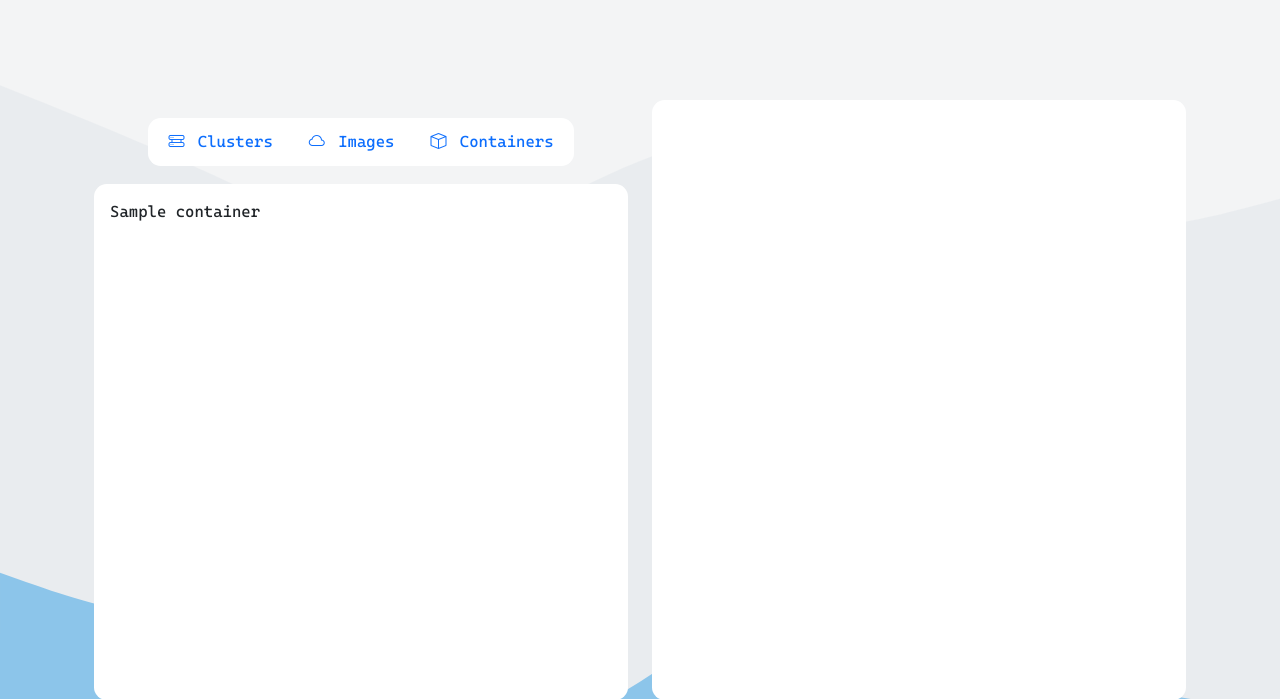
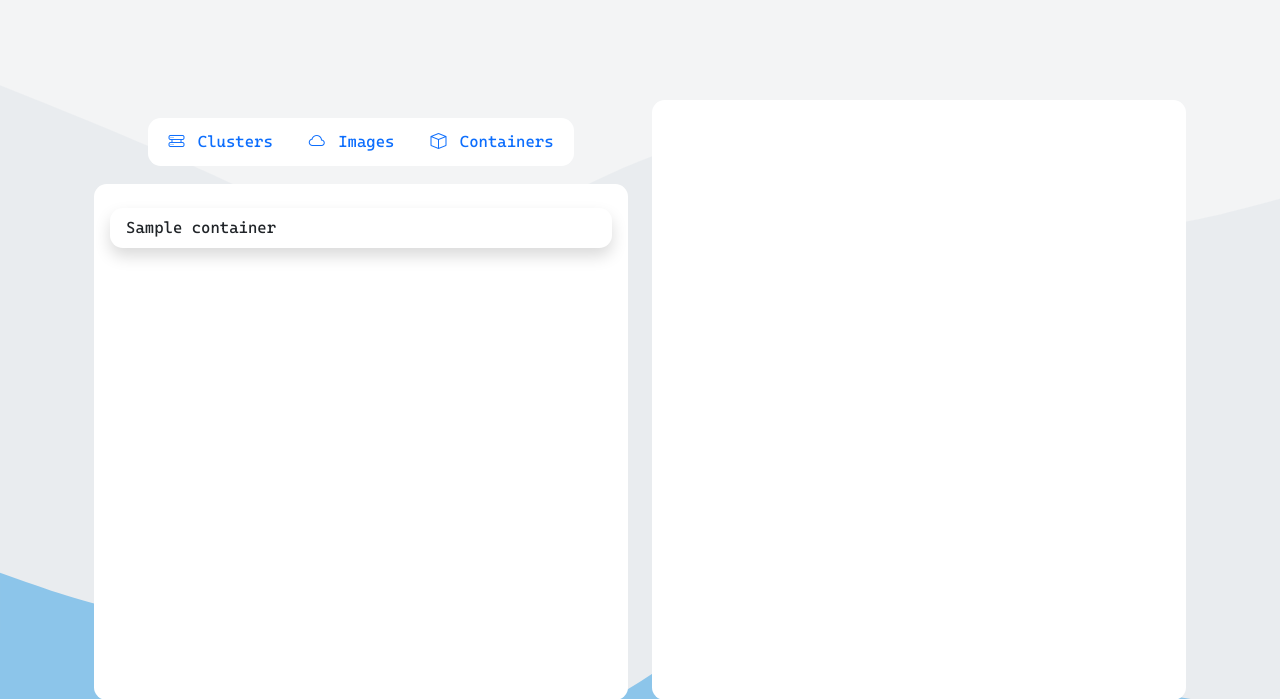
Before and after one commit to alexlahoz/DockerWebManager, a Django app: template clusters/templates/clusters/containers.html in a window 1280 px wide. Shown: the top 699 px of the page. Run offline with Django 4.2, Linux system fonts and the light colour scheme; the template is opened without the code that fills it: most values are stand-ins (such as "Sample title", 1, 10 or a date in 2020).

Commit message:
list all containers

```diff
--- a/clusters/templates/clusters/containers.html
+++ b/clusters/templates/clusters/containers.html
@@ -16,8 +16,11 @@
         <div class="col h-100">
           <div class="card p-3 h-100 overflow-auto">
             {% for container in containers %}
-              {{container.name}}
-              <br>
+            <div class="card shadow p-2 my-2">
+              <div>
+                <span class="ms-2">{{container.name}}</span>
+              </div>
+            </div>
             {% endfor %}
           </div>
         </div>
--- a/clusters/views.py
+++ b/clusters/views.py
@@ -53,7 +53,7 @@ def remove_image(request, image_id):
 def containers(request):
   try:
     with docker_client() as client:
-      containers = client.containers.list()
+      containers = client.containers.list(all=True)
   except:
     return redirect('docker_not_running')
 
```
